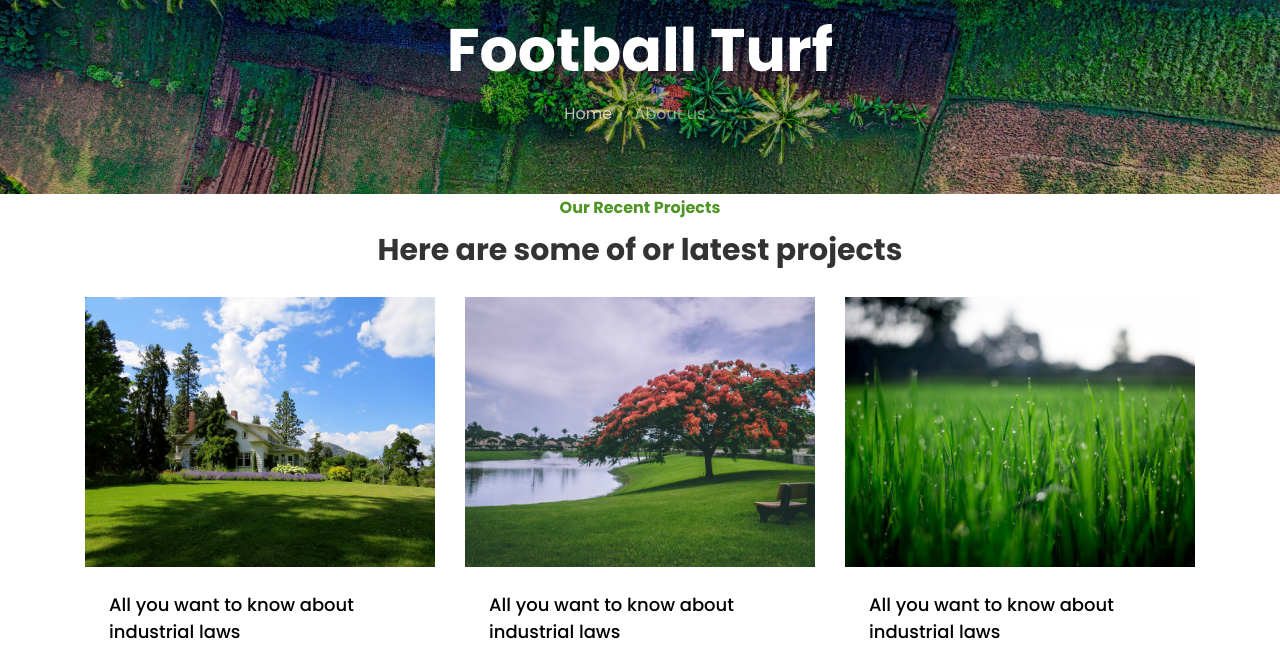
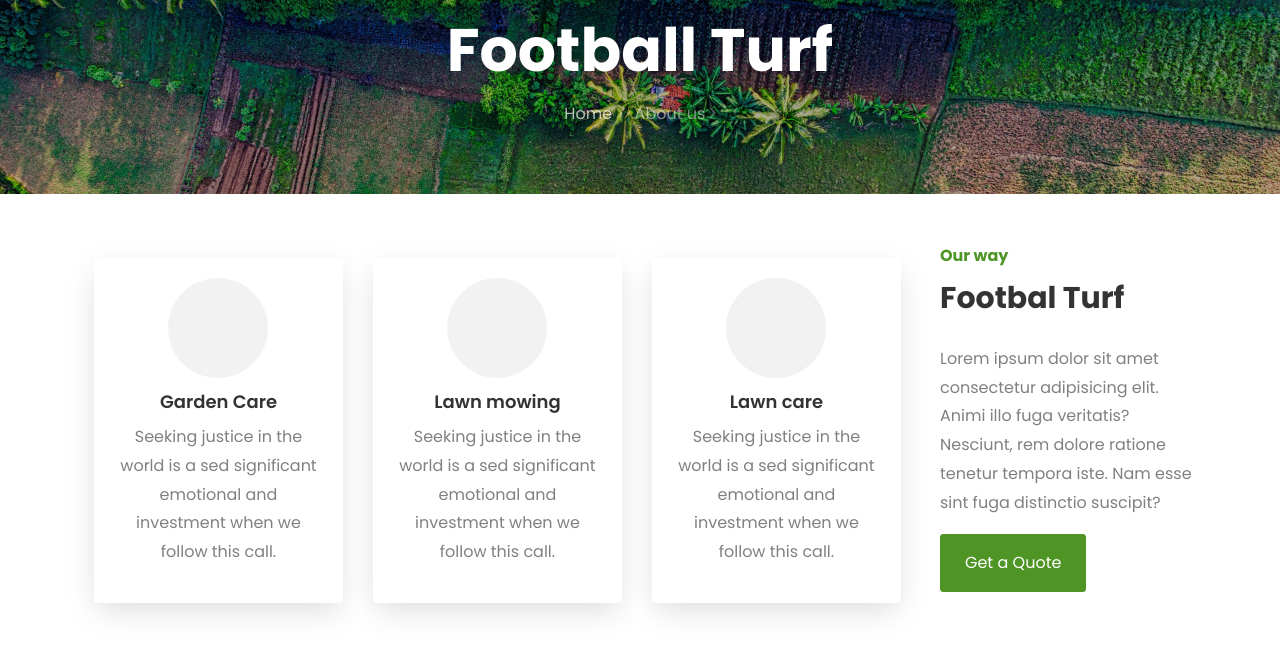
Before and after one commit to Raaaaaaaaaj/Trufello, a PHP site: page /TURFELO/service_pages/football_turf.php in a window 1280 px wide. Shown: the part 306-952 px from the top of the page. Run offline with PHP 8.4, Linux system fonts and the light colour scheme; some libraries are stand-ins or nearby versions; some web fonts are replaced.

Commit message:
Done changes

```diff
--- a/service_pages/football_turf.php
+++ b/service_pages/football_turf.php
@@ -12,6 +12,83 @@
         </div>
     </div>
 </section>
+<section class="ftco-section ftco-no-pt">
+	<div class="container">
+		<div class="row">
+			<div class="col-lg-3 py-5 order-md-last">
+				<div class="heading-section ftco-animate">
+					<span class="subheading">Our way</span>
+					<h2 class="mb-4">Footbal Turf</h2>
+					<p>Lorem ipsum dolor sit amet consectetur adipisicing elit. Animi illo fuga veritatis? Nesciunt, rem dolore ratione tenetur tempora iste. Nam esse sint fuga distinctio suscipit?</p>
+					<p><a href="#" class="btn btn-primary py-3 px-4">Get a Quote</a></p>
+				</div>
+			</div>
+			<div class="col-lg-9 services-wrap px-4 pt-5">
+				<div class="row pt-md-3">
+					<div class="col-md-4 d-flex align-items-stretch">
+						<div class="services text-center">
+							<div class="icon d-flex justify-content-center align-items-center">
+								<span class="flaticon-fence"></span>
+							</div>
+							<div class="text">
+								<h3>Garden Care</h3>
+								<p>Seeking justice in the world is a sed significant emotional and investment when we follow this call.</p>
+							</div>
+							<a href="#" class="btn-custom d-flex align-items-center justify-content-center"><span class="ion-ios-arrow-round-forward"></span></a>
+						</div>
+					</div>
+					<div class="col-md-4 d-flex align-items-stretch">
+						<div class="services text-center">
+							<div class="icon d-flex justify-content-center align-items-center">
+								<span class="flaticon-lawn-mower"></span>
+							</div>
+							<div class="text">
+								<h3>Lawn mowing</h3>
+								<p>Seeking justice in the world is a sed significant emotional and investment when we follow this call.</p>
+							</div>
+							<a href="#" class="btn-custom d-flex align-items-center justify-content-center"><span class="ion-ios-arrow-round-forward"></span></a>
+						</div>
+					</div>
+					<div class="col-md-4 d-flex align-items-stretch">
+						<div class="services text-center">
+							<div class="icon d-flex justify-content-center align-items-center">
+								<span class="flaticon-natural-resources"></span>
+							</div>
+							<div class="text">
+								<h3>Lawn care</h3>
+								<p>Seeking justice in the world is a sed significant emotional and investment when we follow this call.</p>
+							</div>
+							<a href="#" class="btn-custom d-flex align-items-center justify-content-center"><span class="ion-ios-arrow-round-forward"></span></a>
+						</div>
+					</div>
+				</div>
+			</div>
+		</div>
+	</div>
+</section>
+<section class="ftco-section ftco-no-pt ftco-no-pb bg-light">
+    	<div class="container">
+    		<div class="row d-flex py-5">
+    			<div class="col-md-6 d-flex">
+    				<div class="img img-video d-flex align-self-stretch align-items-center justify-content-center justify-content-md-end 70vh" style="background-image:url(<?php echo BASE_URL; ?>/images/about.jpg);">
+
+    				</div>
+    			</div>
+    			<div class="col-md-6 pl-md-5">
+    				<div class="row justify-content-start py-5">
+		          <div class="col-md-12 heading-section ftco-animate">
+		          	<span class="subheading">About Our Company</span>
+		            <h2 class="mb-4">Welcome to Turfello</h2>
+		            <p>Far far away, behind the word mountains, far from the countries Vokalia and Consonantia</p>
+		            <div class="about-text">
+		            	Lorem ipsum, dolor sit amet consectetur adipisicing elit. Mollitia perferendis dignissimos eaque accusantium, ad fuga nemo ducimus reprehenderit voluptatum enim ut quia aliquid illo officia aliquam amet temporibus. Saepe esse accusantium architecto, doloribus soluta doloremque assumenda. Dignissimos hic corporis eius laudantium provident, aperiam, cupiditate, odio quibusdam quo culpa commodi. Eaque quisquam fugiat harum eligendi fuga. Ipsum sapiente mollitia incidunt excepturi.
+		            </div>
+		          </div>
+		        </div>
+	        </div>
+        </div>
+    	</div>
+    </section>
 <?php include '../incl/recent_projects.php' ?>
 <?php include '../incl/cta.php' ?>
 <?php include '../incl/footer.php' ?>
```
Also changed, not shown: index.php (+8 -8 lines).
